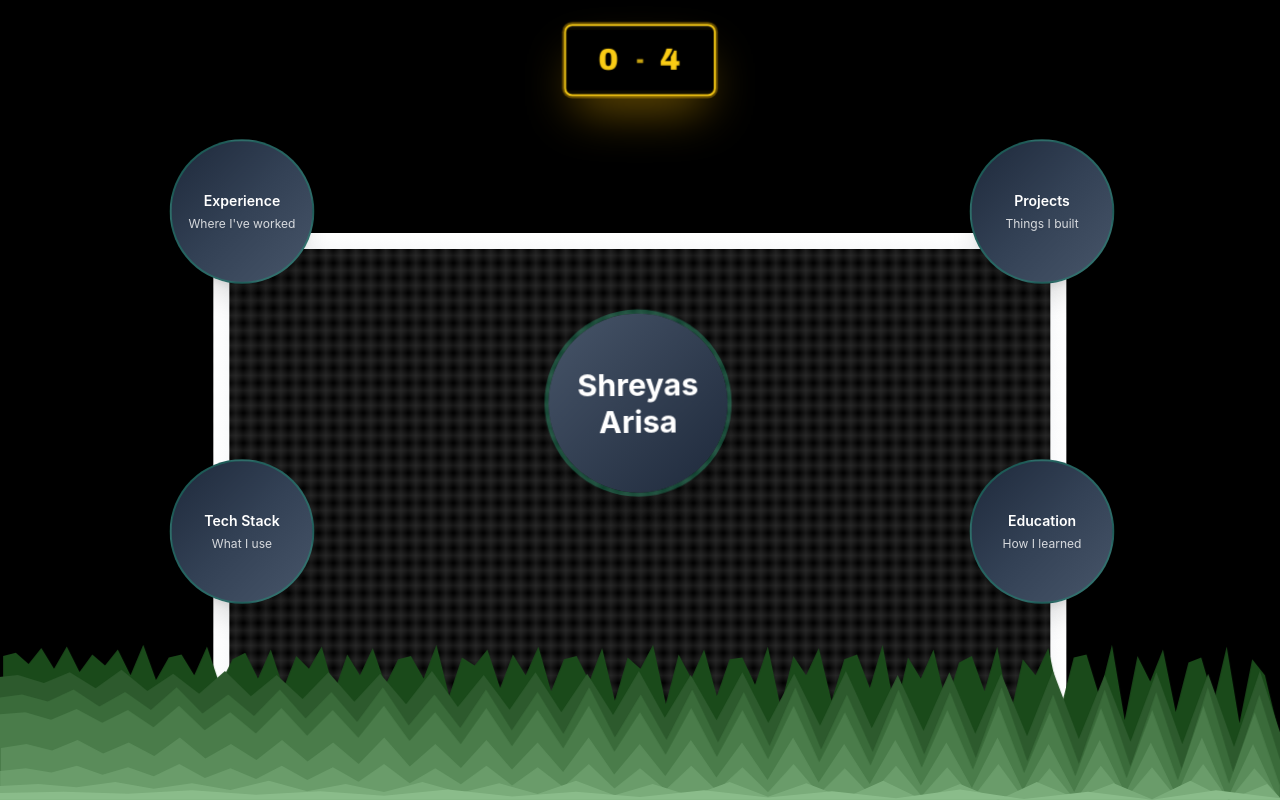
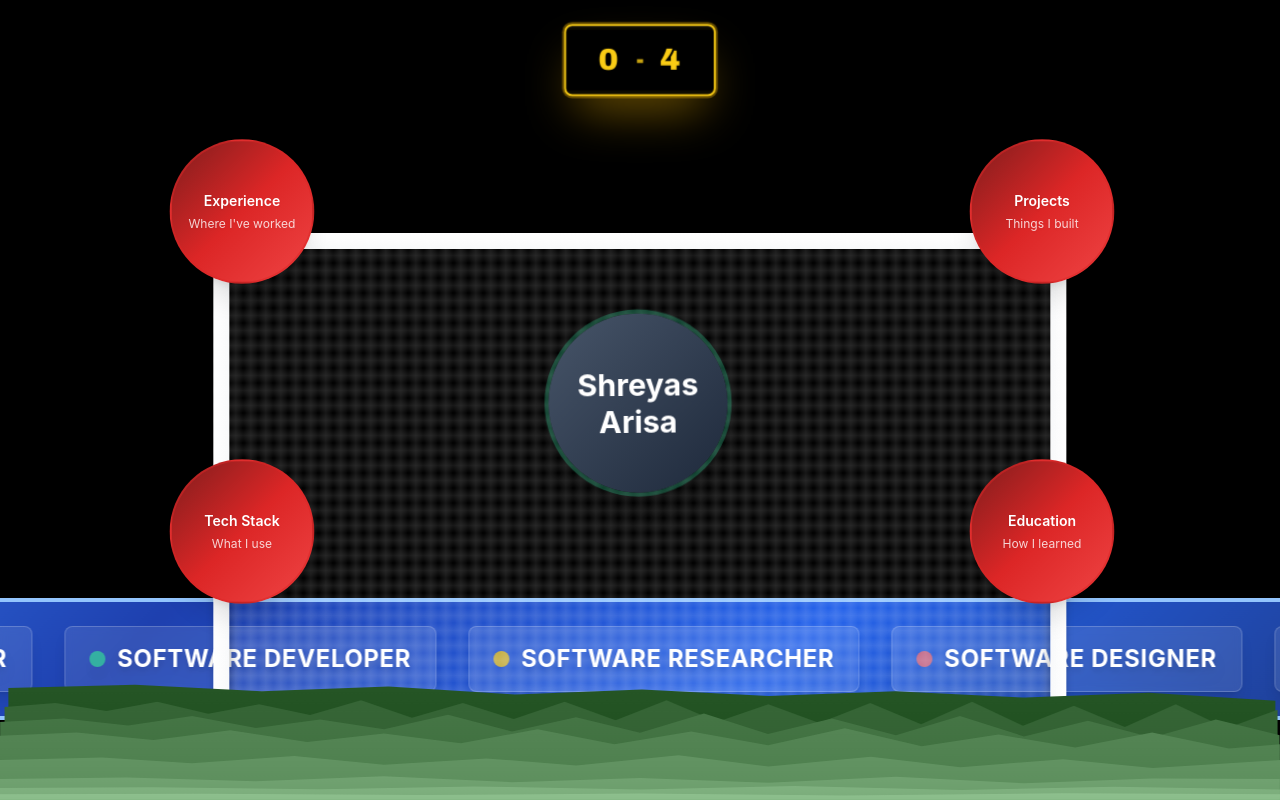
Before and after one commit to Shreyas765/Personal-Website, a React (Vite) app: page / in a window 1280 px wide. Built offline with nearby package versions, Linux system fonts and the light colour scheme.

Commit message:
added sponsor board

```diff
--- a/src/components/HubScene.jsx
+++ b/src/components/HubScene.jsx
@@ -20,45 +20,102 @@ const HubScene = ({ onSectionOpen, score, hasWon }) => {
 
   return (
     <div className="relative h-full w-full bg-black overflow-hidden">
-      {/* Soccer Goal Background - Clean Version */}
-        {/* Goal frame - main structure */}
-        <div className="absolute bottom-1/3 left-1/2 transform -translate-x-1/2 translate-y-1/2 w-2/3 h-3/4">
-          {/* Left post */}
-          <div className="absolute left-0 top-0 w-4 h-full bg-white shadow-lg" style={{
-            background: 'linear-gradient(to right, #ffffff, #f8f9fa)',
-            boxShadow: '2px 0 8px rgba(0, 0, 0, 0.3)'
-          }}></div>
-
-          {/* Right post */}
-          <div className="absolute right-0 top-0 w-4 h-full bg-white shadow-lg" style={{
-            background: 'linear-gradient(to left, #ffffff, #f8f9fa)',
-            boxShadow: '-2px 0 8px rgba(0, 0, 0, 0.3)'
-          }}></div>
-
-          {/* Top crossbar */}
-          <div className="absolute top-0 left-0 w-full h-4 bg-white shadow-lg" style={{
-            background: 'linear-gradient(to bottom, #ffffff, #f8f9fa)',
-            boxShadow: '0 2px 8px rgba(0, 0, 0, 0.3)'
-          }}></div>
-
-          {/* Goal net pattern */}
-          <div
-            className="absolute inset-0 opacity-30"
-            style={{
-              backgroundImage: `
-                linear-gradient(90deg, transparent 0%, rgba(255,255,255,0.3) 50%, transparent 100%),
-                linear-gradient(0deg, transparent 0%, rgba(255,255,255,0.3) 50%, transparent 100%)
-              `,
-              backgroundSize: '15px 15px'
-            }}
-          ></div>
-        </div>
-
-
-
       {/* Scoreboard */}
       <div className="absolute top-6 left-1/2 transform -translate-x-1/2 z-20">
         <Scoreboard score={score} hasWon={hasWon} />
+      </div>
+
+      {/* Enhanced Sponsor Board - Professional Roles with Realistic Sections */}
+      <div className="absolute bottom-20 left-0 w-full z-1 overflow-hidden">
+        <motion.div
+          className="flex items-center py-6 shadow-2xl border-t-4 border-b-4 border-blue-300"
+          style={{
+            width: '200%',
+            background: 'linear-gradient(135deg, #1e3a8a 0%, #3b82f6 25%, #1e40af 50%, #2563eb 75%, #1e3a8a 100%)'
+          }}
+          animate={{
+            x: [-1600, 0]
+          }}
+          transition={{
+            duration: 20,
+            repeat: Infinity,
+            ease: "linear"
+          }}
+        >
+          <div className="flex items-center space-x-8 whitespace-nowrap min-w-full">
+            {/* Sponsor Section 1 */}
+            <div className="bg-white/10 backdrop-blur-sm border border-white/20 rounded-lg px-6 py-4 mx-2 shadow-lg">
+              <div className="flex items-center space-x-3">
+                <div className="w-4 h-4 bg-emerald-400 rounded-full animate-pulse shadow-lg"></div>
+                <span className="text-white font-bold text-2xl tracking-wide drop-shadow-lg">SOFTWARE DEVELOPER</span>
+              </div>
+            </div>
+
+            {/* Sponsor Section 2 */}
+            <div className="bg-white/10 backdrop-blur-sm border border-white/20 rounded-lg px-6 py-4 mx-2 shadow-lg">
+              <div className="flex items-center space-x-3">
+                <div className="w-4 h-4 bg-yellow-400 rounded-full animate-pulse shadow-lg"></div>
+                <span className="text-white font-bold text-2xl tracking-wide drop-shadow-lg">SOFTWARE RESEARCHER</span>
+              </div>
+            </div>
+
+            {/* Sponsor Section 3 */}
+            <div className="bg-white/10 backdrop-blur-sm border border-white/20 rounded-lg px-6 py-4 mx-2 shadow-lg">
+              <div className="flex items-center space-x-3">
+                <div className="w-4 h-4 bg-red-400 rounded-full animate-pulse shadow-lg"></div>
+                <span className="text-white font-bold text-2xl tracking-wide drop-shadow-lg">SOFTWARE DESIGNER</span>
+              </div>
+            </div>
+
+            {/* Sponsor Section 4 (repeat for seamless loop) */}
+            <div className="bg-white/10 backdrop-blur-sm border border-white/20 rounded-lg px-6 py-4 mx-2 shadow-lg">
+              <div className="flex items-center space-x-3">
+                <div className="w-4 h-4 bg-emerald-400 rounded-full animate-pulse shadow-lg"></div>
+                <span className="text-white font-bold text-2xl tracking-wide drop-shadow-lg">SOFTWARE DEVELOPER</span>
+              </div>
+            </div>
+
+            {/* Sponsor Section 5 */}
+            <div className="bg-white/10 backdrop-blur-sm border border-white/20 rounded-lg px-6 py-4 mx-2 shadow-lg">
+              <div className="flex items-center space-x-3">
+                <div className="w-4 h-4 bg-yellow-400 rounded-full animate-pulse shadow-lg"></div>
+                <span className="text-white font-bold text-2xl tracking-wide drop-shadow-lg">SOFTWARE RESEARCHER</span>
+              </div>
+            </div>
+
+            {/* Sponsor Section 6 */}
+            <div className="bg-white/10 backdrop-blur-sm border border-white/20 rounded-lg px-6 py-4 mx-2 shadow-lg">
+              <div className="flex items-center space-x-3">
+                <div className="w-4 h-4 bg-red-400 rounded-full animate-pulse shadow-lg"></div>
+                <span className="text-white font-bold text-2xl tracking-wide drop-shadow-lg">SOFTWARE DESIGNER</span>
+              </div>
+            </div>
+
+            {/* Sponsor Section 7 (third repeat for seamless loop) */}
+            <div className="bg-white/10 backdrop-blur-sm border border-white/20 rounded-lg px-6 py-4 mx-2 shadow-lg">
+              <div className="flex items-center space-x-3">
+                <div className="w-4 h-4 bg-emerald-400 rounded-full animate-pulse shadow-lg"></div>
+                <span className="text-white font-bold text-2xl tracking-wide drop-shadow-lg">SOFTWARE DEVELOPER</span>
+              </div>
+            </div>
+
+            {/* Sponsor Section 8 */}
+            <div className="bg-white/10 backdrop-blur-sm border border-white/20 rounded-lg px-6 py-4 mx-2 shadow-lg">
+              <div className="flex items-center space-x-3">
+                <div className="w-4 h-4 bg-yellow-400 rounded-full animate-pulse shadow-lg"></div>
+                <span className="text-white font-bold text-2xl tracking-wide drop-shadow-lg">SOFTWARE RESEARCHER</span>
+              </div>
+            </div>
+
+            {/* Sponsor Section 9 */}
+            <div className="bg-white/10 backdrop-blur-sm border border-white/20 rounded-lg px-6 py-4 mx-2 shadow-lg">
+              <div className="flex items-center space-x-3">
+                <div className="w-4 h-4 bg-red-400 rounded-full animate-pulse shadow-lg"></div>
+                <span className="text-white font-bold text-2xl tracking-wide drop-shadow-lg">SOFTWARE DESIGNER</span>
+              </div>
+            </div>
+          </div>
+        </motion.div>
       </div>
 
       {/* Center Profile Picture - About Me */}
@@ -125,6 +182,39 @@ const HubScene = ({ onSectionOpen, score, hasWon }) => {
         )
       })}
 
+      {/* Soccer Goal Background - Behind the Grass */}
+      {/* Goal frame - main structure */}
+      <div className="absolute bottom-1/3 left-1/2 transform -translate-x-1/2 translate-y-1/2 w-2/3 h-3/4 z-5">
+        {/* Left post */}
+        <div className="absolute left-0 top-0 w-4 h-full bg-white shadow-lg" style={{
+          background: 'linear-gradient(to right, #ffffff, #f8f9fa)',
+          boxShadow: '2px 0 8px rgba(0, 0, 0, 0.3)'
+        }}></div>
+
+        {/* Right post */}
+        <div className="absolute right-0 top-0 w-4 h-full bg-white shadow-lg" style={{
+          background: 'linear-gradient(to left, #ffffff, #f8f9fa)',
+          boxShadow: '-2px 0 8px rgba(0, 0, 0, 0.3)'
+        }}></div>
+
+        {/* Top crossbar */}
+        <div className="absolute top-0 left-0 w-full h-4 bg-white shadow-lg" style={{
+          background: 'linear-gradient(to bottom, #ffffff, #f8f9fa)',
+          boxShadow: '0 2px 8px rgba(0, 0, 0, 0.3)'
+        }}></div>
+
+        {/* Goal net pattern */}
+        <div
+          className="absolute inset-0 opacity-30"
+          style={{
+            backgroundImage: `
+              linear-gradient(90deg, transparent 0%, rgba(255,255,255,0.3) 50%, transparent 100%),
+              linear-gradient(0deg, transparent 0%, rgba(255,255,255,0.3) 50%, transparent 100%)
+            `,
+            backgroundSize: '15px 15px'
+          }}
+        ></div>
+      </div>
 
       {/* Win Celebration CTA */}
       {hasWon && (
@@ -140,21 +230,21 @@ const HubScene = ({ onSectionOpen, score, hasWon }) => {
         </motion.div>
       )}
 
-      {/* Enhanced Multi-Layer Animated Grass at Goal Base */}
-      <div className="absolute bottom-0 left-0 w-full h-40 overflow-hidden">
+      {/* Enhanced Multi-Layer Smoother Football Pitch Grass */}
+      <div className="absolute bottom-0 left-0 w-full h-40 overflow-hidden z-10">
         {/* Grass layer 1 - deepest background */}
         <motion.div
           className="absolute bottom-0 left-0 w-full h-full"
           style={{
-            background: '#1a4a1a',
-            clipPath: 'polygon(0% 100%, 0% 10%, 1% 8%, 2% 15%, 3% 5%, 4% 18%, 5% 4%, 6% 20%, 7% 9%, 8% 16%, 9% 6%, 10% 22%, 11% 3%, 12% 25%, 13% 11%, 14% 9%, 15% 22%, 16% 4%, 17% 28%, 18% 12%, 19% 8%, 20% 24%, 21% 6%, 22% 30%, 23% 10%, 24% 18%, 25% 4%, 26% 32%, 27% 9%, 28% 22%, 29% 5%, 30% 28%, 31% 12%, 32% 10%, 33% 24%, 34% 3%, 35% 35%, 36% 11%, 37% 16%, 38% 6%, 39% 30%, 40% 9%, 41% 22%, 42% 4%, 43% 32%, 44% 12%, 45% 10%, 46% 26%, 47% 5%, 48% 38%, 49% 11%, 50% 18%, 51% 3%, 52% 40%, 53% 9%, 54% 24%, 55% 6%, 56% 35%, 57% 12%, 58% 11%, 59% 28%, 60% 4%, 61% 42%, 62% 10%, 63% 22%, 64% 5%, 65% 38%, 66% 12%, 67% 9%, 68% 30%, 69% 3%, 70% 45%, 71% 11%, 72% 24%, 73% 6%, 74% 40%, 75% 14%, 76% 10%, 77% 32%, 78% 4%, 79% 48%, 80% 12%, 81% 22%, 82% 5%, 83% 42%, 84% 11%, 85% 9%, 86% 35%, 87% 3%, 88% 50%, 89% 10%, 90% 26%, 91% 6%, 92% 45%, 93% 14%, 94% 11%, 95% 38%, 96% 4%, 97% 52%, 98% 12%, 99% 22%, 100% 55%, 100% 100%)'
+            background: 'linear-gradient(to top, #1a4a1a, #2a5a2a)',
+            clipPath: 'polygon(0% 100%, 0% 30%, 10% 28%, 20% 32%, 30% 29%, 40% 34%, 50% 31%, 60% 35%, 70% 32%, 80% 36%, 90% 33%, 100% 38%, 100% 100%)'
           }}
           animate={{
-            x: [0, -3, 3, 0],
-            scaleX: [1, 1.03, 0.97, 1]
+            x: [0, -2, 2, 0],
+            scaleX: [1, 1.01, 0.99, 1]
           }}
           transition={{
-            duration: 6,
+            duration: 8,
             repeat: Infinity,
             ease: "easeInOut"
           }}
@@ -164,18 +254,18 @@ const HubScene = ({ onSectionOpen, score, hasWon }) => {
         <motion.div
           className="absolute bottom-0 left-0 w-full h-5/6"
           style={{
-            background: '#2d5a2d',
-            clipPath: 'polygon(0% 100%, 0% 8%, 2% 6%, 4% 12%, 6% 4%, 8% 16%, 10% 2%, 12% 18%, 14% 5%, 16% 20%, 18% 3%, 20% 22%, 22% 6%, 24% 24%, 26% 4%, 28% 26%, 30% 5%, 32% 28%, 34% 3%, 36% 30%, 38% 6%, 40% 32%, 42% 4%, 44% 34%, 46% 5%, 48% 36%, 50% 3%, 52% 38%, 54% 6%, 56% 40%, 58% 4%, 60% 42%, 62% 5%, 64% 44%, 66% 3%, 68% 46%, 70% 6%, 72% 48%, 74% 4%, 76% 50%, 78% 5%, 80% 52%, 82% 3%, 84% 54%, 86% 6%, 88% 56%, 90% 4%, 92% 58%, 94% 5%, 96% 60%, 98% 3%, 100% 62%, 100% 100%)'
+            background: 'linear-gradient(to top, #2d5a2d, #3a6a3a)',
+            clipPath: 'polygon(0% 100%, 0% 30%, 4% 27%, 8% 33%, 12% 26%, 16% 35%, 20% 28%, 24% 36%, 28% 25%, 32% 38%, 36% 27%, 40% 39%, 44% 26%, 48% 40%, 52% 25%, 56% 41%, 60% 28%, 64% 42%, 68% 27%, 72% 43%, 76% 26%, 80% 44%, 84% 29%, 88% 45%, 92% 28%, 96% 46%, 100% 32%, 100% 100%)'
           }}
           animate={{
-            x: [0, -2, 2, 0],
-            scaleX: [1, 1.02, 0.98, 1]
+            x: [0, -1.5, 1.5, 0],
+            scaleX: [1, 1.008, 0.992, 1]
           }}
           transition={{
-            duration: 4.5,
+            duration: 6.5,
             repeat: Infinity,
             ease: "easeInOut",
-            delay: 0.2
+            delay: 0.3
           }}
         />
 
@@ -183,18 +273,18 @@ const HubScene = ({ onSectionOpen, score, hasWon }) => {
         <motion.div
           className="absolute bottom-0 left-0 w-full h-3/4"
           style={{
-            background: '#3a6b3a',
-            clipPath: 'polygon(0% 100%, 0% 15%, 2% 12%, 4% 18%, 6% 8%, 8% 22%, 10% 10%, 12% 25%, 14% 6%, 16% 28%, 18% 12%, 20% 30%, 22% 8%, 24% 32%, 26% 10%, 28% 35%, 30% 6%, 32% 38%, 34% 12%, 36% 40%, 38% 8%, 40% 42%, 42% 10%, 44% 45%, 46% 6%, 48% 48%, 50% 12%, 52% 50%, 54% 8%, 56% 52%, 58% 10%, 60% 55%, 62% 6%, 64% 58%, 66% 12%, 68% 60%, 70% 8%, 72% 62%, 74% 10%, 76% 65%, 78% 6%, 80% 68%, 82% 12%, 84% 70%, 86% 8%, 88% 72%, 90% 10%, 92% 75%, 94% 6%, 96% 78%, 98% 12%, 100% 80%, 100% 100%)'
+            background: 'linear-gradient(to top, #3a6b3a, #4a7a4a)',
+            clipPath: 'polygon(0% 100%, 0% 35%, 5% 32%, 10% 38%, 15% 30%, 20% 40%, 25% 33%, 30% 41%, 35% 29%, 40% 43%, 45% 31%, 50% 44%, 55% 28%, 60% 45%, 65% 32%, 70% 46%, 75% 30%, 80% 47%, 85% 34%, 90% 48%, 95% 33%, 100% 46%, 100% 100%)'
           }}
           animate={{
             x: [0, 1, -1, 0],
-            scaleX: [1, 1.01, 0.99, 1]
+            scaleX: [1, 1.005, 0.995, 1]
           }}
           transition={{
-            duration: 3.5,
+            duration: 5,
             repeat: Infinity,
             ease: "easeInOut",
-            delay: 0.5
+            delay: 0.7
           }}
         />
 
@@ -202,18 +292,18 @@ const HubScene = ({ onSectionOpen, score, hasWon }) => {
         <motion.div
           className="absolute bottom-0 left-0 w-full h-2/3"
           style={{
-            background: '#4a7c4a',
-            clipPath: 'polygon(0% 100%, 0% 20%, 2% 18%, 4% 25%, 6% 15%, 8% 28%, 10% 16%, 12% 32%, 14% 12%, 16% 35%, 18% 18%, 20% 38%, 22% 14%, 24% 40%, 26% 16%, 28% 42%, 30% 12%, 32% 45%, 34% 18%, 36% 48%, 38% 14%, 40% 50%, 42% 16%, 44% 52%, 46% 12%, 48% 55%, 50% 18%, 52% 58%, 54% 14%, 56% 60%, 58% 16%, 60% 62%, 62% 12%, 64% 65%, 66% 18%, 68% 68%, 70% 14%, 72% 70%, 74% 16%, 76% 72%, 78% 12%, 80% 75%, 82% 18%, 84% 78%, 86% 14%, 88% 80%, 90% 16%, 92% 82%, 94% 12%, 96% 85%, 98% 18%, 100% 88%, 100% 100%)'
+            background: 'linear-gradient(to top, #4a7c4a, #5a8a5a)',
+            clipPath: 'polygon(0% 100%, 0% 40%, 6% 37%, 12% 44%, 18% 35%, 24% 46%, 30% 38%, 36% 47%, 42% 34%, 48% 48%, 54% 36%, 60% 49%, 66% 33%, 72% 50%, 78% 39%, 84% 51%, 90% 37%, 96% 52%, 100% 48%, 100% 100%)'
           }}
           animate={{
-            x: [0, -1, 1, 0],
-            scaleX: [1, 1.005, 0.995, 1]
+            x: [0, -0.8, 0.8, 0],
+            scaleX: [1, 1.003, 0.997, 1]
           }}
           transition={{
-            duration: 3,
+            duration: 4,
             repeat: Infinity,
             ease: "easeInOut",
-            delay: 1
+            delay: 1.2
           }}
         />
 
@@ -221,18 +311,18 @@ const HubScene = ({ onSectionOpen, score, hasWon }) => {
         <motion.div
           className="absolute bottom-0 left-0 w-full h-1/2"
           style={{
-            background: '#5a8c5a',
-            clipPath: 'polygon(0% 100%, 0% 35%, 2% 30%, 4% 38%, 6% 25%, 8% 42%, 10% 28%, 12% 45%, 14% 22%, 16% 48%, 18% 30%, 20% 50%, 22% 25%, 24% 52%, 26% 28%, 28% 55%, 30% 22%, 32% 58%, 34% 30%, 36% 60%, 38% 25%, 40% 62%, 42% 28%, 44% 65%, 46% 22%, 48% 68%, 50% 30%, 52% 70%, 54% 25%, 56% 72%, 58% 28%, 60% 75%, 62% 22%, 64% 78%, 66% 30%, 68% 80%, 70% 25%, 72% 82%, 74% 28%, 76% 85%, 78% 22%, 80% 88%, 82% 30%, 84% 90%, 86% 25%, 88% 92%, 90% 28%, 92% 95%, 94% 22%, 96% 98%, 98% 30%, 100% 100%, 100% 100%)'
+            background: 'linear-gradient(to top, #5a8c5a, #6a9a6a)',
+            clipPath: 'polygon(0% 100%, 0% 50%, 8% 47%, 15% 54%, 23% 45%, 30% 56%, 38% 48%, 45% 57%, 53% 44%, 60% 58%, 68% 46%, 75% 59%, 83% 49%, 90% 60%, 100% 50%, 100% 100%)'
           }}
           animate={{
             x: [0, 0.5, -0.5, 0],
-            scaleX: [1, 1.003, 0.997, 1]
+            scaleX: [1, 1.002, 0.998, 1]
           }}
           transition={{
-            duration: 2.2,
+            duration: 3.2,
             repeat: Infinity,
             ease: "easeInOut",
-            delay: 1.5
+            delay: 1.8
           }}
         />
 
@@ -240,18 +330,18 @@ const HubScene = ({ onSectionOpen, score, hasWon }) => {
         <motion.div
           className="absolute bottom-0 left-0 w-full h-1/3"
           style={{
-            background: '#6a9c6a',
-            clipPath: 'polygon(0% 100%, 0% 45%, 2% 40%, 4% 48%, 6% 35%, 8% 52%, 10% 38%, 12% 55%, 14% 32%, 16% 58%, 18% 40%, 20% 60%, 22% 35%, 24% 62%, 26% 38%, 28% 65%, 30% 32%, 32% 68%, 34% 40%, 36% 70%, 38% 35%, 40% 72%, 42% 38%, 44% 75%, 46% 32%, 48% 78%, 50% 40%, 52% 80%, 54% 35%, 56% 82%, 58% 38%, 60% 85%, 62% 32%, 64% 88%, 66% 40%, 68% 90%, 70% 35%, 72% 92%, 74% 38%, 76% 95%, 78% 32%, 80% 98%, 82% 40%, 84% 100%, 86% 35%, 88% 95%, 90% 38%, 92% 98%, 94% 32%, 96% 100%, 98% 40%, 100% 95%, 100% 100%)'
+            background: 'linear-gradient(to top, #6a9c6a, #7aaa7a)',
+            clipPath: 'polygon(0% 100%, 0% 60%, 10% 57%, 20% 64%, 30% 55%, 40% 66%, 50% 58%, 60% 67%, 70% 56%, 80% 68%, 90% 59%, 100% 60%, 100% 100%)'
           }}
           animate={{
             x: [0, -0.3, 0.3, 0],
             scaleX: [1, 1.001, 0.999, 1]
           }}
           transition={{
-            duration: 1.8,
+            duration: 2.5,
             repeat: Infinity,
             ease: "easeInOut",
-            delay: 2
+            delay: 2.5
           }}
         />
 
@@ -259,18 +349,18 @@ const HubScene = ({ onSectionOpen, score, hasWon }) => {
         <motion.div
           className="absolute bottom-0 left-0 w-full h-1/4"
           style={{
-            background: '#7aac7a',
-            clipPath: 'polygon(0% 100%, 0% 65%, 3% 60%, 6% 68%, 9% 55%, 12% 72%, 15% 58%, 18% 75%, 21% 52%, 24% 78%, 27% 60%, 30% 80%, 33% 55%, 36% 82%, 39% 58%, 42% 85%, 45% 52%, 48% 88%, 51% 60%, 54% 90%, 57% 55%, 60% 92%, 63% 58%, 66% 95%, 69% 52%, 72% 98%, 75% 60%, 78% 100%, 81% 55%, 84% 95%, 87% 58%, 90% 98%, 93% 52%, 96% 100%, 99% 60%, 100% 95%, 100% 100%)'
+            background: 'linear-gradient(to top, #7aac7a, #8aba8a)',
+            clipPath: 'polygon(0% 100%, 0% 70%, 12% 68%, 25% 73%, 37% 66%, 50% 74%, 62% 65%, 75% 75%, 87% 67%, 100% 74%, 100% 100%)'
           }}
           animate={{
             x: [0, 0.2, -0.2, 0],
-            scaleX: [1, 1.0005, 0.9995, 1]
+            scaleX: [1, 1.0008, 0.9992, 1]
           }}
           transition={{
-            duration: 1.5,
+            duration: 2,
             repeat: Infinity,
             ease: "easeInOut",
-            delay: 2.5
+            delay: 3
           }}
         />
 
@@ -278,18 +368,18 @@ const HubScene = ({ onSectionOpen, score, hasWon }) => {
         <motion.div
           className="absolute bottom-0 left-0 w-full h-1/6"
           style={{
-            background: '#8abc8a',
-            clipPath: 'polygon(0% 100%, 0% 75%, 5% 70%, 10% 78%, 15% 65%, 20% 82%, 25% 68%, 30% 85%, 35% 62%, 40% 88%, 45% 70%, 50% 90%, 55% 65%, 60% 92%, 65% 68%, 70% 95%, 75% 62%, 80% 98%, 85% 70%, 90% 100%, 95% 65%, 100% 95%, 100% 100%)'
+            background: 'linear-gradient(to top, #8abc8a, #9aca9a)',
+            clipPath: 'polygon(0% 100%, 0% 80%, 16% 78%, 33% 83%, 50% 77%, 66% 84%, 83% 76%, 100% 80%, 100% 100%)'
           }}
           animate={{
             x: [0, -0.1, 0.1, 0],
-            scaleX: [1, 1.0002, 0.9998, 1]
+            scaleX: [1, 1.0005, 0.9995, 1]
           }}
           transition={{
-            duration: 1.2,
+            duration: 1.8,
             repeat: Infinity,
             ease: "easeInOut",
-            delay: 3
+            delay: 3.5
           }}
         />
 
--- a/src/components/NodeBubble.jsx
+++ b/src/components/NodeBubble.jsx
@@ -17,7 +17,7 @@ const NodeBubble = ({ section, onClick }) => {
       onClick={handleClick}
       whileHover={{
         scale: 1.1,
-        boxShadow: "0 25px 50px -12px rgba(16, 185, 129, 0.25)"
+        boxShadow: "0 25px 50px -12px rgba(220, 38, 38, 0.25)"
       }}
       whileTap={{
         scale: 1.3,
@@ -35,18 +35,18 @@ const NodeBubble = ({ section, onClick }) => {
       aria-controls={`panel-${section.id}`}
       aria-expanded="false"
       style={{
-        background: 'linear-gradient(135deg, #1e293b 0%, #334155 50%, #475569 100%)',
-        border: '2px solid rgba(16, 185, 129, 0.3)'
+        background: 'linear-gradient(135deg, #7f1d1d 0%, #dc2626 50%, #ef4444 100%)',
+        border: '2px solid rgba(220, 38, 38, 0.5)'
       }}
     >
       {/* Subtle glow effect on hover */}
-      <div className="absolute inset-0 rounded-full bg-emerald-400/20 opacity-0 group-hover:opacity-100 transition-opacity duration-300 blur-sm" />
+      <div className="absolute inset-0 rounded-full bg-red-400/20 opacity-0 group-hover:opacity-100 transition-opacity duration-300 blur-sm" />
 
       {/* Enhanced glow effect on click */}
       <AnimatePresence>
         {isClicked && (
           <motion.div
-            className="absolute inset-0 rounded-full bg-emerald-600/30 blur-md"
+            className="absolute inset-0 rounded-full bg-red-600/30 blur-md"
             initial={{
               scale: 0.8,
               opacity: 0
@@ -71,7 +71,7 @@ const NodeBubble = ({ section, onClick }) => {
       <AnimatePresence>
         {isClicked && (
           <motion.div
-            className="absolute inset-0 rounded-full border-2 border-emerald-600"
+            className="absolute inset-0 rounded-full border-2 border-red-600"
             initial={{
               scale: 0.8,
               opacity: 1
@@ -94,7 +94,7 @@ const NodeBubble = ({ section, onClick }) => {
 
       {/* Content */}
       <div className="relative z-10">
-        <h3 className="text-sm font-semibold text-white mb-1 group-hover:text-emerald-400 transition-colors duration-200 drop-shadow-sm">
+        <h3 className="text-sm font-semibold text-white mb-1 group-hover:text-red-400 transition-colors duration-200 drop-shadow-sm">
           {section.title}
         </h3>
         <p className="text-xs text-white/80 group-hover:text-white/90 transition-colors duration-200 drop-shadow-sm">
```
